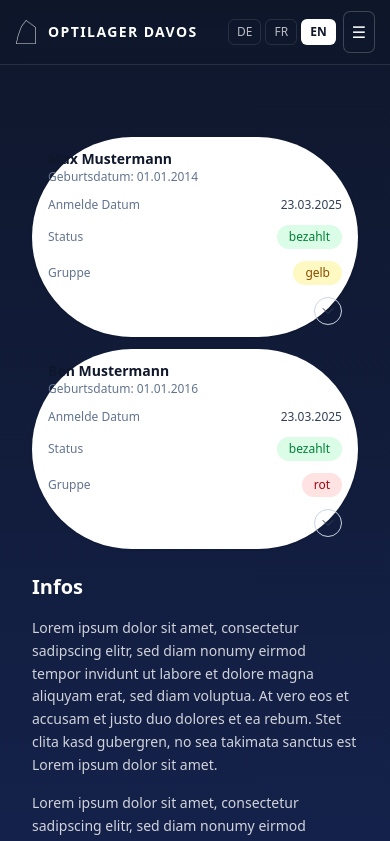
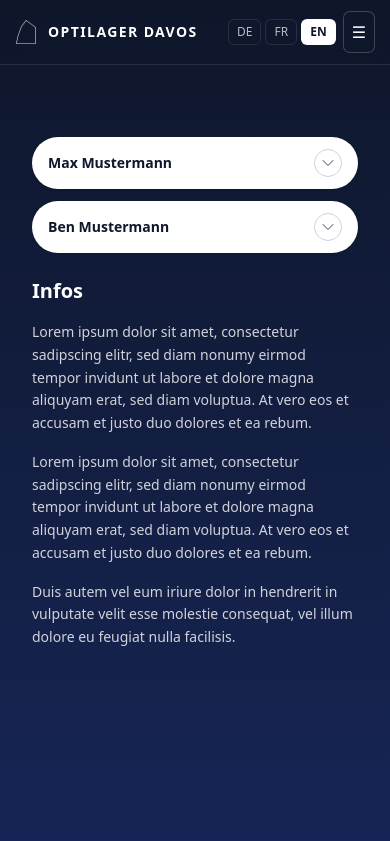
Before and after one commit to LuisAll12/optilager_davos, a Vue app in the folder frontend/: page /info in a window 390 px wide. Shown: the top 841 px of the page. Built offline with nearby package versions, Linux system fonts and the light colour scheme.

Commit message:
Refactor Info view layout: enhance header structure, improve mobile responsiveness, and adjust styling for better clarity

```diff
--- a/frontend/src/views/Info.vue
+++ b/frontend/src/views/Info.vue
@@ -1,22 +1,22 @@
 <template>
   <section class="max-w-6xl mx-auto px-4 pt-10 pb-6">
-    <!-- Neuer, dezenter Header -->
-    <div
-      class="hidden sm:grid grid-cols-[2fr,1fr,1fr,1fr,auto] text-[11px] text-white/50 mb-3 px-6"
-    >
-      <span class="uppercase tracking-wide">
+    <!-- Desktop Header -->
+    <div class="hidden sm:flex text-[11px] text-white/50 mb-3 px-4">
+      <div class="flex-1">
+        <span class="tracking-wide">
           Vorname Nachname, Geburtsdatum
         </span>
-      <span class="uppercase tracking-wide text-center">
+      </div>
+      <div class="w-32 text-center">
         Anmelde Datum
-      </span>
-      <span class="uppercase tracking-wide text-center">
+      </div>
+      <div class="w-32 text-center">
         Anmeldestatus
-      </span>
-      <span class="uppercase tracking-wide text-center">
+      </div>
+      <div class="w-28 text-center">
         prov. Gruppe
-      </span>
-      <span></span>
+      </div>
+      <div class="w-7"></div>
     </div>
 
     <!-- Liste -->
@@ -25,10 +25,33 @@
         v-for="reg in registrations"
         :key="reg.id"
       >
-        <!-- Zeile -->
-        <div
-          class="bg-white rounded-full px-4 py-3 shadow-sm flex flex-col sm:flex-row sm:items-center gap-3 sm:gap-4"
+        <div class="bg-white rounded-[999px] px-4 py-3 shadow-sm">
+          <!-- Mobile Layout -->
+<div class="sm:hidden">
+  <div class="flex items-center justify-between gap-3">
+    <div>
+      <p class="font-semibold text-sm text-slate-900">
+        {{ reg.name }}
+      </p>
+    </div>
+
+    <button
+      type="button"
+      class="flex items-center justify-center rounded-full w-7 h-7 border border-slate-300 text-slate-700 hover:bg-slate-100 transition"
+      @click="toggle(reg.id)"
+      :aria-expanded="openId === reg.id"
     >
+      <ChevronDownIcon
+        class="w-4 h-4 transition-transform"
+        :class="openId === reg.id ? 'rotate-180' : ''"
+      />
+    </button>
+  </div>
+</div>
+
+
+          <!-- Desktop Layout -->
+          <div class="hidden sm:flex items-center gap-4">
             <!-- Name / Geburtsdatum -->
             <div class="flex-1 text-sm">
               <p class="font-semibold text-slate-900">
@@ -39,15 +62,13 @@
               </p>
             </div>
 
-          <!-- Anmelde Datum -->
-          <div class="sm:w-32 text-xs text-slate-700 flex sm:block justify-between">
-            <span class="sm:hidden font-medium text-slate-500 mr-2">Anmelde Datum</span>
-            <span>{{ reg.registerDate }}</span>
+            <!-- Datum -->
+            <div class="w-32 text-xs text-slate-700 text-center">
+              {{ reg.registerDate }}
             </div>
 
-          <!-- Anmeldestatus -->
-          <div class="sm:w-32 text-xs flex sm:block justify-between items-center gap-2">
-            <span class="sm:hidden font-medium text-slate-500 mr-2">Status</span>
+            <!-- Status -->
+            <div class="w-32 text-xs flex justify-center">
               <span
                 class="inline-flex items-center rounded-full px-3 py-1"
                 :class="statusBadgeClass(reg.status)"
@@ -56,9 +77,8 @@
               </span>
             </div>
 
-          <!-- prov. Gruppe -->
-          <div class="sm:w-28 text-xs flex sm:block justify-between items-center gap-2">
-            <span class="sm:hidden font-medium text-slate-500 mr-2">Gruppe</span>
+            <!-- Gruppe -->
+            <div class="w-28 text-xs flex justify-center">
               <span
                 class="inline-flex items-center rounded-full px-3 py-1"
                 :class="groupBadgeClass(reg.group)"
@@ -67,19 +87,21 @@
               </span>
             </div>
 
-          <!-- Toggle Button -->
+            <!-- Pfeil -->
+            <div class="w-7 flex justify-end">
               <button
                 type="button"
-            class="self-end sm:self-auto flex items-center justify-center rounded-full w-7 h-7 border border-slate-300 text-slate-700 hover:bg-slate-100 transition"
+                class="flex items-center justify-center rounded-full w-7 h-7 border border-slate-300 text-slate-700 hover:bg-slate-100 transition"
                 @click="toggle(reg.id)"
                 :aria-expanded="openId === reg.id"
-            :aria-label="openId === reg.id ? 'Details schliessen' : 'Details anzeigen'"
               >
                 <ChevronDownIcon
                   class="w-4 h-4 transition-transform"
                   :class="openId === reg.id ? 'rotate-180' : ''"
                 />
               </button>
+            </div>
+          </div>
         </div>
 
         <!-- Detail Panel -->
@@ -124,7 +146,7 @@
     </div>
   </section>
 
-  <!-- Infos-Block unten, Inhalt aus JSON -->
+  <!-- Infos unten bleiben gleich -->
   <section class="max-w-6xl mx-auto px-4 pb-16 space-y-4">
     <h2 class="text-xl sm:text-2xl font-semibold">
       {{ infoSection.title }}
@@ -143,7 +165,6 @@
 import { ref } from "vue"
 import { ChevronDownIcon } from "@heroicons/vue/24/outline"
 
-// Testdaten: Anmeldungen
 const registrations = ref([
   {
     id: 1,
@@ -171,12 +192,11 @@ const registrations = ref([
   }
 ])
 
-// Testdaten: Info-Text unten
 const infoSection = ref({
   title: "Infos",
   paragraphs: [
-    "Lorem ipsum dolor sit amet, consectetur sadipscing elitr, sed diam nonumy eirmod tempor invidunt ut labore et dolore magna aliquyam erat, sed diam voluptua. At vero eos et accusam et justo duo dolores et ea rebum. Stet clita kasd gubergren, no sea takimata sanctus est Lorem ipsum dolor sit amet.",
-    "Lorem ipsum dolor sit amet, consectetur sadipscing elitr, sed diam nonumy eirmod tempor invidunt ut labore et dolore magna aliquyam erat, sed diam voluptua. At vero eos et accusam et justo duo dolores et ea rebum. Stet clita kasd gubergren, no sea takimata sanctus est Lorem ipsum dolor sit amet.",
+    "Lorem ipsum dolor sit amet, consectetur sadipscing elitr, sed diam nonumy eirmod tempor invidunt ut labore et dolore magna aliquyam erat, sed diam voluptua. At vero eos et accusam et justo duo dolores et ea rebum.",
+    "Lorem ipsum dolor sit amet, consectetur sadipscing elitr, sed diam nonumy eirmod tempor invidunt ut labore et dolore magna aliquyam erat, sed diam voluptua. At vero eos et accusam et justo duo dolores et ea rebum.",
     "Duis autem vel eum iriure dolor in hendrerit in vulputate velit esse molestie consequat, vel illum dolore eu feugiat nulla facilisis."
   ]
 })
```
Lines whose indentation alone changed are shown as unchanged.
